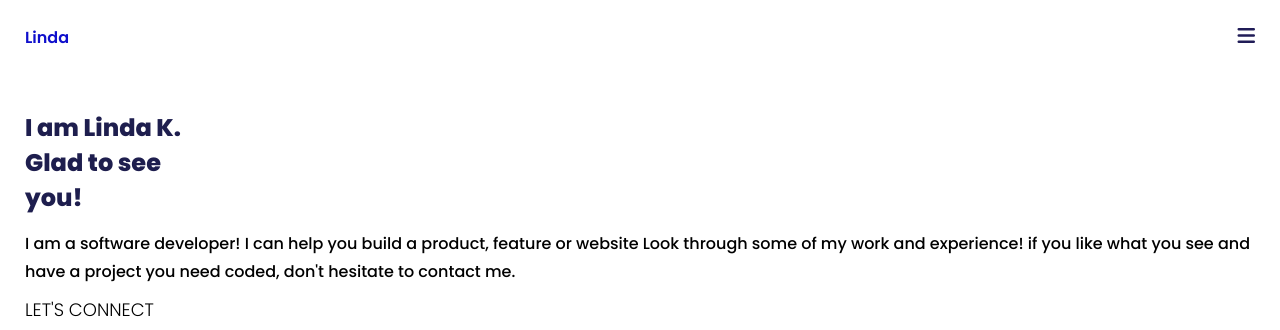
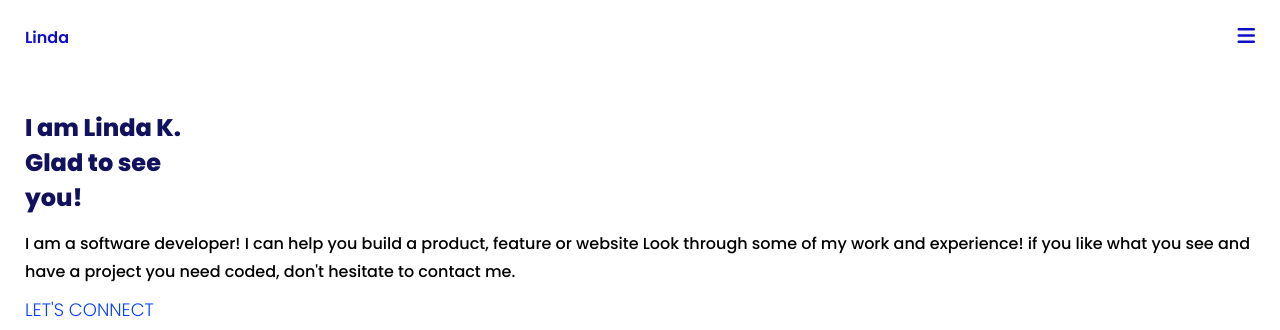
Before and after one commit to keza681/linda-portfolio-part1, a website: page Index.html in a window 1280 px wide. Shown: the top 330 px of the page. Drawn offline with Linux system fonts and the light colour scheme.

Commit message:
project styling

```diff
--- a/Index.html
+++ b/Index.html
@@ -14,7 +14,7 @@
         <div class="logo-container">
             <p>Linda</p>
         </div>
-        <nav class="container-container">
+        <nav class="bars-container">
             <a href=""><i class="fas fa-bars"></i></a>
         </nav>
        </div>
--- a/styles.css
+++ b/styles.css
@@ -38,11 +38,11 @@ body {
   font-size:18px;
   margin-top: 10px;
   font-weight: 300;
-
+  color:rgb(11, 66, 247);
 }
 
 .paragraph h1{
-  color: rgb(30, 30, 78);
+  color: rgb(17, 17, 94);
   margin-bottom:15px;
 }
 
@@ -63,3 +63,7 @@ body {
   color: rgb(32, 28, 87);
   font-size: 20px;
 }
+
+.bars-container i {
+  color: rgb(13, 13, 197);
+}
```
